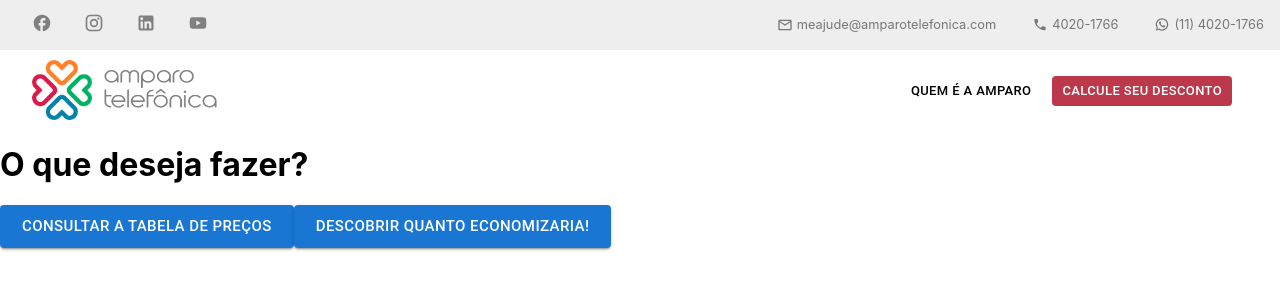
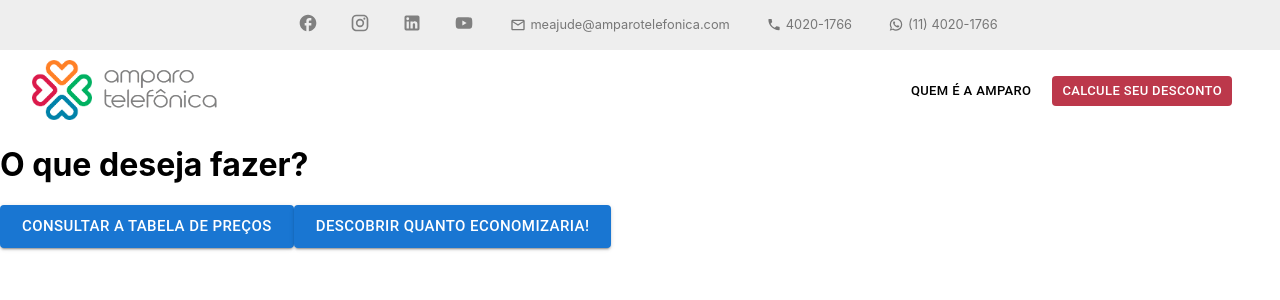
Before and after one commit to joaoreisjpk/Amparo-Saude-Challenge, a Next.js app: page / in a window 1280 px wide. Shown: the top 300 px of the page. Built offline with nearby package versions, Linux system fonts and the light colour scheme.

Commit message:
separating the header into two different files

```diff
--- /dev/null
+++ b/src/components/Header/NavHeader.tsx
@@ -0,0 +1,66 @@
+import Image from 'next/image';
+import Link from 'next/link';
+import Button from '@mui/material/Button';
+
+export default function NavHeader() {
+  return (
+    <div
+      style={{
+        display: 'flex',
+        justifyContent: 'center',
+      }}
+    >
+      <div
+        style={{
+          display: 'flex',
+          justifyContent: 'space-between',
+          width: '100%',
+          maxWidth: '1600px',
+        }}
+      >
+        <div>
+          <Link href='/'>
+            <a
+              href='#'
+              style={{
+                display: 'flex',
+                alignItems: 'center',
+                marginLeft: '2rem',
+              }}
+            >
+              <div>
+                <Image src='/logo.png' alt='' width='60px' height='60px' />
+              </div>
+              <div style={{ marginLeft: '10px' }}>
+                <Image src='/logoname.png' alt='' width='120px' height='45px' />
+              </div>
+            </a>
+          </Link>
+        </div>
+        <div style={{ margin: '1rem' }}>
+          <Link href='/'>
+            <a href=''>
+              <Button sx={{ color: 'black' }} size='small'>
+                Quem é a amparo
+              </Button>
+            </a>
+          </Link>
+          <Link href='/calculadora'>
+            <a href=''>
+              <Button
+                disableElevation
+                disableFocusRipple
+                disableRipple
+                sx={{ background: '#bc384b', margin: '0 2rem 0 1rem' }}
+                variant='contained'
+                size='small'
+              >
+                Calcule seu Desconto
+              </Button>
+            </a>
+          </Link>
+        </div>
+      </div>
+    </div>
+  );
+}
--- a/src/components/Header.tsx
+++ b/src/components/Header/UpperHeader.tsx
@@ -1,23 +1,27 @@
-import Image from 'next/image';
 import FacebookOutlinedIcon from '@mui/icons-material/FacebookOutlined';
 import InstagramIcon from '@mui/icons-material/Instagram';
 import LinkedInIcon from '@mui/icons-material/LinkedIn';
 import YouTubeIcon from '@mui/icons-material/YouTube';
-import Link from 'next/link';
 import MailOutlineIcon from '@mui/icons-material/MailOutline';
 import PhoneIcon from '@mui/icons-material/Phone';
 import WhatsAppIcon from '@mui/icons-material/WhatsApp';
-import Button from '@mui/material/Button';
 
-const Header = () => {
+export default function UpperHeader() {
   return (
-    <section>
-      <div
+    <div
+      style={{
+        backgroundColor: '#eee',
+        marginBottom: '10px',
+        display: 'flex',
+        justifyContent: 'center',
+      }}
+    >
+      <section
         style={{
-          backgroundColor: '#eee',
-          marginBottom: '10px',
           display: 'flex',
           justifyContent: 'space-between',
+          width: '100v%',
+          maxWidth: '1600px',
         }}
       >
         <div style={{ display: 'flex' }}>
@@ -92,53 +96,7 @@ const Header = () => {
             (11) 4020-1766
           </div>
         </div>
-      </div>
-      <div style={{ display: 'flex', justifyContent: 'space-between' }}>
-        <div>
-          <Link href='/'>
-            <a
-              href='#'
-              style={{
-                display: 'flex',
-                alignItems: 'center',
-                marginLeft: '2rem',
-              }}
-            >
-              <div>
-                <Image src='/logo.png' alt='' width='60px' height='60px' />
-              </div>
-              <div style={{ marginLeft: '10px' }}>
-                <Image src='/logoname.png' alt='' width='120px' height='45px' />
-              </div>
-            </a>
-          </Link>
-        </div>
-        <div style={{ margin: '1rem' }}>
-          <Link href='/'>
-            <a href=''>
-              <Button sx={{ color: 'black' }} size='small'>
-                Quem é a amparo
-              </Button>
-            </a>
-          </Link>
-          <Link href='/calculadora'>
-            <a href=''>
-              <Button
-                disableElevation
-                disableFocusRipple
-                disableRipple
-                sx={{ background: '#bc384b', margin: '0 2rem 0 1rem' }}
-                variant='contained'
-                size='small'
-              >
-                Calcule seu Desconto
-              </Button>
-            </a>
-          </Link>
-        </div>
-      </div>
-    </section>
+      </section>
+    </div>
   );
-};
-
-export default Header;
+}
--- /dev/null
+++ b/src/components/Header/index.tsx
@@ -0,0 +1,13 @@
+import NavHeader from './NavHeader';
+import UpperHeader from './UpperHeader';
+
+const Header = () => {
+  return (
+    <section>
+      <UpperHeader />
+      <NavHeader />
+    </section>
+  );
+};
+
+export default Header;
--- a/src/pages/calculadora/index.tsx
+++ b/src/pages/calculadora/index.tsx
@@ -1,7 +1,7 @@
 import type { GetStaticProps } from 'next';
 import Head from 'next/head';
 import { useState } from 'react';
-import Header from '../../components/Header';
+import Header from '../../components/Header/';
 import { formikValueProps, pricesData } from '../../interfaces';
 import SelectForm from './_SelectForm';
 import Table from './_Table';
```
